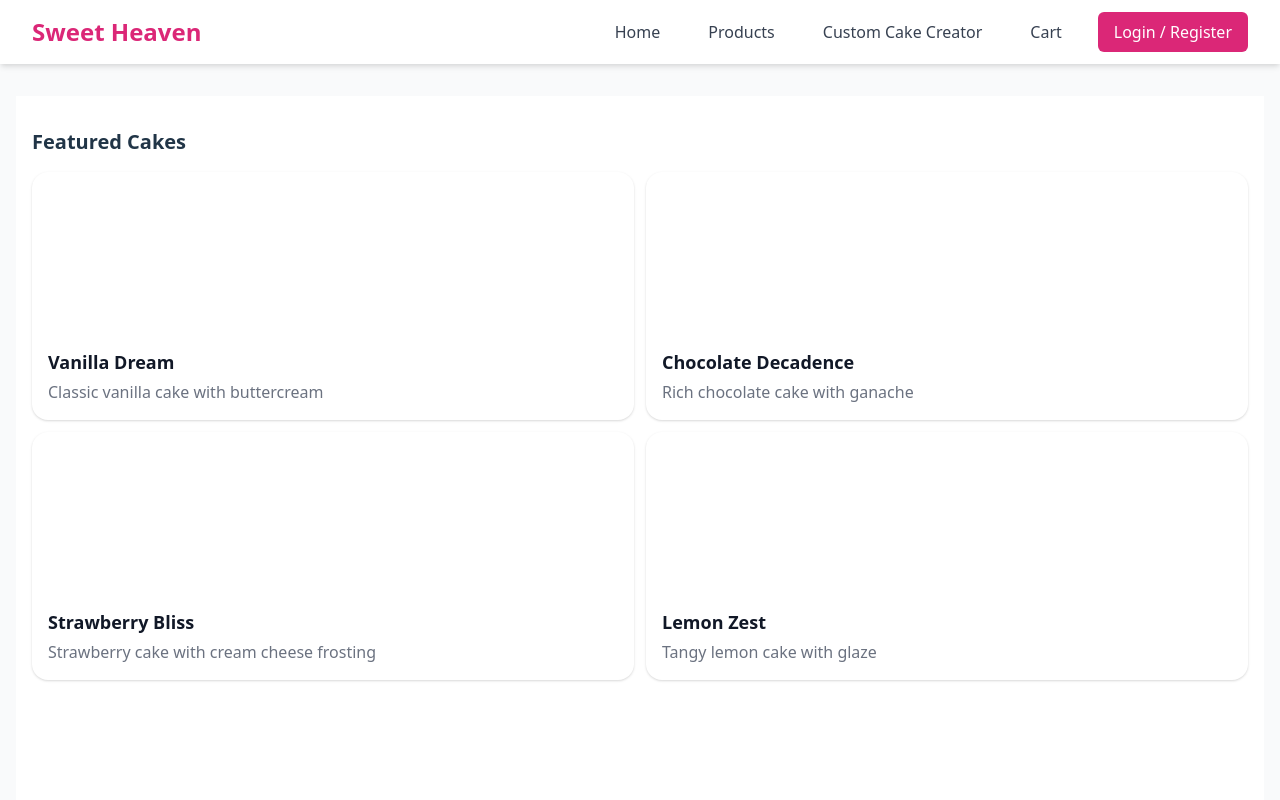
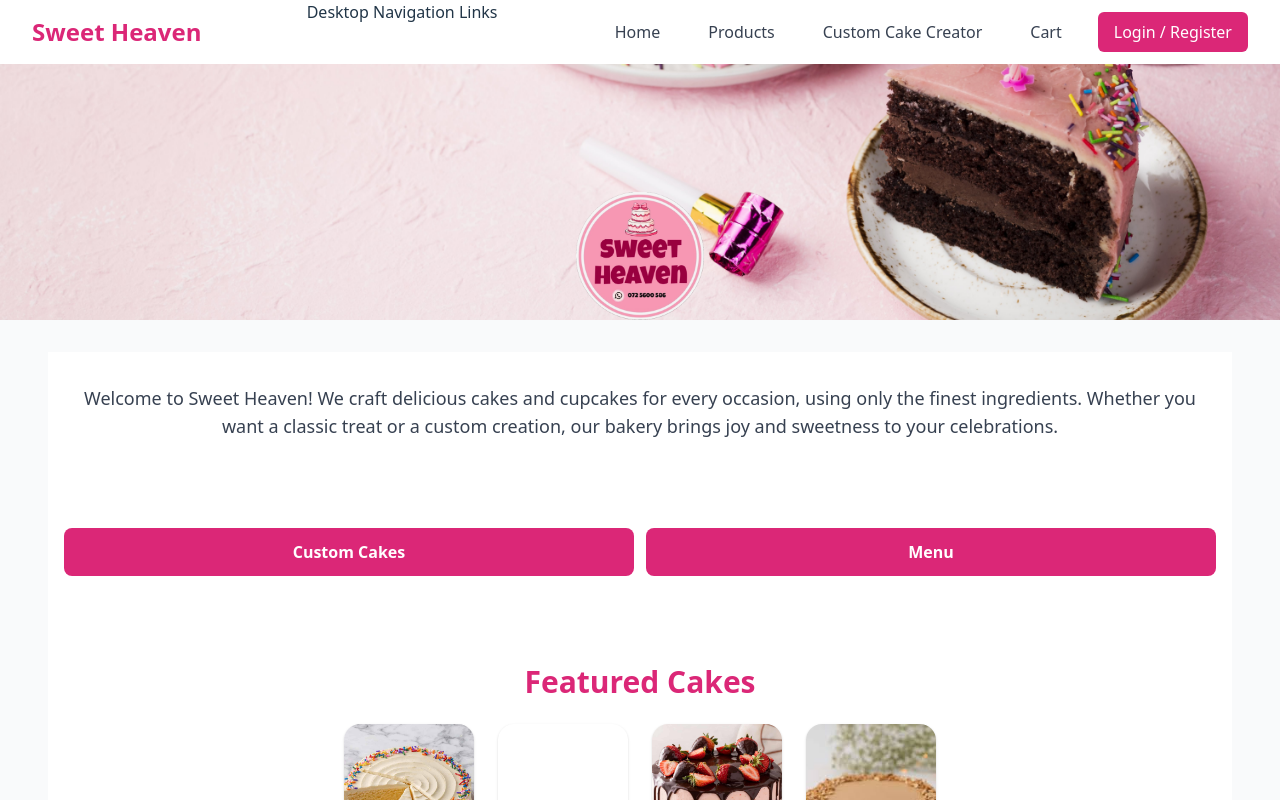
Before and after one commit to Pubuditha2001/Sweet_Heaven, a React (Vite) app in the folder frontend/: page / in a window 1280 px wide. Shown: the top 800 px of the page. Built offline with nearby package versions, Linux system fonts and the light colour scheme.

Commit message:
created landing page rough

```diff
--- a/frontend/components/Cake.jsx
+++ b/frontend/components/Cake.jsx
@@ -31,9 +31,9 @@ const Cake = ({ cake }) => {
         </div>
         <div className="p-4 flex flex-col flex-1 justify-center h-24">
           {/* Fixed height for title and description */}
-          <h3 className="text-lg font-semibold text-gray-900 mb-1">
+          <h2 className="text-lg font-semibold text-gray-900 mb-1">
             {cake.name}
-          </h3>
+          </h2>
           <p className="text-gray-500 text-base">{cake.description}</p>
         </div>
       </div>
--- a/frontend/components/Footer.jsx
+++ b/frontend/components/Footer.jsx
@@ -21,7 +21,7 @@ export default function Footer() {
             </p>
           </div>
 
-          {/* Quick Links */}
+          {/* Quick Links
           <div>
             <h3 className="text-gray-800 font-semibold text-lg mb-4">
               Quick Links
@@ -68,7 +68,7 @@ export default function Footer() {
                 </Link>
               </li>
             </ul>
-          </div>
+          </div> */}
 
           {/* Contact & Social */}
           <div>
--- /dev/null
+++ b/frontend/components/Hero.jsx
@@ -0,0 +1,21 @@
+import React from "react";
+
+const Hero = () => (
+  <div className="px-0 pt-0 pb-0">
+    <div
+      className="bg-cover bg-center flex flex-col justify-end overflow-hidden min-h-[200px] h-64 sm:h-200 md:h-[1000px] lg:h-[1000px] xl:h-[1000px]"
+      style={{
+        backgroundImage: `url("../src/assets/hero.jpg")`,
+      }}
+    >
+      {/* Logo overlay (optional, if you want logo on hero) */}
+      <img
+        src="../src/assets/logo.png"
+        alt="Sweet Heaven"
+        className="w-32 mx-auto mt-6"
+      />
+    </div>
+  </div>
+);
+
+export default Hero;
--- a/frontend/components/Navbar.jsx
+++ b/frontend/components/Navbar.jsx
@@ -15,15 +15,14 @@ export default function Navbar() {
         <div className="flex justify-between h-16">
           {/* Logo section */}
           <div className="flex-shrink-0 flex items-center">
-            <Link to="/" className="flex items-center">
+            <Link to="../src/assets/logo.png" className="flex items-center">
               {/* You can replace this with an actual logo image */}
               <span className="text-pink-600 font-bold text-2xl">
                 Sweet Heaven
               </span>
             </Link>
           </div>
-
-          {/* Desktop Navigation Links */}
+          Desktop Navigation Links
           <div className="hidden md:flex items-center space-x-6">
             <Link
               to="/"
@@ -56,7 +55,6 @@ export default function Navbar() {
               Login / Register
             </Link>
           </div>
-
           {/* Mobile menu button */}
           <div className="md:hidden flex items-center">
             <button
--- a/frontend/pages/Home.jsx
+++ b/frontend/pages/Home.jsx
@@ -5,59 +5,63 @@ const cakes = [
   {
     name: "Vanilla Dream",
     description: "Classic vanilla cake with buttercream",
-    img: "https://lh3.googleusercontent.com/aida-public/AB6AXuCahFx11XcWgBIPhf6D1Rx654avfQAraffDcbk4jQxS-y1XkF8v5mXVEPffqAaRVR3NmdK4JpH0weAUeB5bvX6IVcYI3DjYJs1n8GV6bLQCCyXWwQLhYfHs1j6ywUoXJOZjyo0FBxs1NLpn7-6Fa6LNheT2NcbOBWSThpOqr951-XP68ByghcfGg71DtGaXBFl49Pl1dTiQsK6Cv6jQsMt3lWA5bdPvAW9I9DI8FjhZNJ-gMHS_15Sq7jeqc180mbPLwLY8YVwHwJQu",
+    img: "cakes/normal-cakes/vanila-cake.jpg",
   },
   {
     name: "Chocolate Decadence",
     description: "Rich chocolate cake with ganache",
-    img: "https://lh3.googleusercontent.com/aida-public/AB6AXuA5BT1l39A9UVa-vhLr_M0s97Ht0OADAGexsBJIcSMZSYzp5st7Or6IUOIU01zO7UD1OvGwreos7VJBiLvBpRLa15nAa0rjHIAhL_iIANaU7EpMvw5khHDH7JqqB1Umu7ZDcuPoqtUihdjtzBYh3S4TA4ypJUMRNxd9h62831Z-20Qcd9EKTHcIEnPRviA0baydRW36thXZorIvSS_H5BVu2EeoDrqNvRFb1j2c-5LonqeqGH3YyA4yhpkQ2nCw5RHI7ns8m3v2Lzvw",
+    img: "cakes/normal-cakes/chocolate-cake.jpeg",
   },
   {
     name: "Strawberry Bliss",
     description: "Strawberry cake with cream cheese frosting",
-    img: "https://lh3.googleusercontent.com/aida-public/AB6AXuCcx5RCBzwKSbkakOu-BT5iDg-vj8oQZHxm9XHLacNPRmCsSBF9TOv7es66K3q4o8LDMVFpV-szkS5Q59oV7_P7axoCAx0d4NquCCv-0owj14wtdkxS_kvt2iHWkqxSxP-2qusP17ZW7d1d5hZmE06rz2muYAINtpIqHwrOfvlZDnmlHJX8xvTZ50kZTkrIDnlvIXRlz-KSqzPk7Z3r9sTUJJvgvrVph6HEb5ymjD6cgBldOfCCFS1TYGlDk4jq4SbajxPn9bbeMY5O",
+    img: "cakes/normal-cakes/strawberry-cake.jpg",
   },
   {
     name: "Lemon Zest",
     description: "Tangy lemon cake with glaze",
-    img: "https://lh3.googleusercontent.com/aida-public/AB6AXuAYRVx9SLQ5YmX9zT6oRo2oc6xWgqHoAo3EuwFHjhqFrx-xMTBf3ZFB49hzEuuIKMboTr9_YM52_F1jzRurWxho5GHie2MBAgHvqhtHUSrMtb9_qyGBV4QBvUlC4GN5szKLrggdasS54eB53N0mwAKZuTDROo84wqSnh3zV0vfAhZCDwY_NcPJJ34XiOR1egqKTnECa9CP3780QIoIpZdO9k8IEyfGZMc2zSrhuzj_AyGa_Vw00G9t4HlwZxDmj_FCg7gRxhu4RfLV8",
+    img: "cakes/normal-cakes/coffee-cake.jpeg",
   },
 ];
 
 const Home = () => {
   return (
     <div
-      className="flex flex-col min-h-screen bg-white justify-between overflow-x-hidden"
+      className="flex flex-col min-h-screen bg-white justify-between overflow-x-hidden pt-8 pb-8"
       style={{ fontFamily: '"Plus Jakarta Sans", "Noto Sans", sans-serif' }}
     >
-      {/* Hero Section */}
-      <div className="px-4 pt-4 pb-2">
-        <div
-          className="bg-cover bg-center flex flex-col justify-end overflow-hidden rounded-xl min-h-[200px]"
-          style={{
-            backgroundImage: `url("https://lh3.googleusercontent.com/aida-public/AB6AXuDhfvHS9UdazjhNQISl4-6m-69meLjfwNoEJtj41Hmc7ZK_ywnCTJY4jIJzeBxT-CWGgbEx-mg_PanQlb-wi7i5jSSEd6Mq6f2vrh_C0C7ATnN4naozelxidhLb2oy3QqSi710GDRcwbGrgBNt_1clOhFR-GJxGULPYlCtwHab4sAnhflAQ9i4VQfusNRK1yrxbVjooOCTEe1Y-iOM_fZEVPPZmwSj3PBY59KUlH0Ht7ZRq6G9PXQM1qbusCwGl2aBsxyUrle_1w2ZS")`,
-          }}
-        ></div>
-      </div>
-
-      {/* Featured Cakes */}
-      <div className="bg-white rounded-t-xl -mt-2 pt-4 px-4">
-        <h2 className="text-[#181113] text-xl font-bold mb-4">
-          Featured Cakes
-        </h2>
-
-        <div className="grid grid-cols-2 gap-3">
-          {cakes.map((cake, index) => (
-            <Cake key={index} cake={cake} />
-          ))}
-        </div>
+      {/* Business Description */}
+      <div className="px-4 text-center mb-2">
+        <p className="text-gray-700 text-base sm:text-lg">
+          Welcome to Sweet Heaven! We craft delicious cakes and cupcakes for
+          every occasion, using only the finest ingredients. Whether you want a
+          classic treat or a custom creation, our bakery brings joy and
+          sweetness to your celebrations.
+        </p>
       </div>
 
       {/* Call to Action */}
-      <div className="flex px-4 py-3 justify-center mt-auto">
-        <button className="w-full cursor-pointer items-center justify-center overflow-hidden rounded-lg h-12 px-4 bg-[#eb477e] text-white text-base font-bold">
-          Order Custom Cake
+      <div className="flex px-4 py-3 justify-center mt-8 gap-3">
+        <button className="w-full cursor-pointer items-center justify-center overflow-hidden rounded-lg h-12 px-4 bg-pink-600 text-white text-base font-bold">
+          Custom Cakes
         </button>
+        <button className="w-full cursor-pointer items-center justify-center overflow-hidden rounded-lg h-12 px-4 bg-pink-600 text-white text-base font-bold border border-[#eb477e]">
+          Menu
+        </button>
+      </div>
+
+      {/* Featured Cakes - updated to be responsive */}
+      <div className="p-2 sm:p-4 md:p-6 max-w-2xl mx-auto">
+        <div className="bg-white rounded-t-xl pt-4 px-4">
+          <h2 className="text-2xl sm:text-3xl font-bold text-pink-600 mb-4 sm:mb-6 text-center">
+            Featured Cakes
+          </h2>
+          <div className="grid grid-cols-2 md:grid-cols-3 lg:grid-cols-4 gap-4 md:gap-6">
+            {cakes.map((cake, index) => (
+              <Cake key={index} cake={cake} />
+            ))}
+          </div>
+        </div>
       </div>
     </div>
   );
--- a/frontend/src/App.css
+++ b/frontend/src/App.css
@@ -5,8 +5,38 @@
 
 /* Additional styles for Sweet Heaven cake shop */
 .container {
-  max-width: 1280px;
+  width: 100%;
+  max-width: 100%;
   margin: 0 auto;
+  padding-left: 0; /* No padding on mobile */
+  padding-right: 0; /* No padding on mobile */
+}
+
+@media (min-width: 768px) {
+  .container {
+    padding-left: 2rem; /* Restore padding on medium screens */
+    padding-right: 2rem; /* Restore padding on medium screens */
+    max-width: 1280px; /* Restore max width on medium screens */
+  }
+}
+
+@media (min-width: 1024px) {
+  .container {
+    padding-left: 3rem; /* More padding on large screens */
+    padding-right: 3rem; /* More padding on large screens */
+  }
 }
 
 /* You can add more custom styles here as needed */
+.custom-main-padding {
+  padding: 32px 16px; /* Example: 32px top/bottom, 16px left/right */
+}
+
+/* No scrollbar utility */
+.no-scrollbar::-webkit-scrollbar {
+  display: none;
+}
+.no-scrollbar {
+  -ms-overflow-style: none;
+  scrollbar-width: none;
+}
--- a/frontend/src/App.jsx
+++ b/frontend/src/App.jsx
@@ -6,14 +6,24 @@ import Products from "../pages/Products";
 import CustomCake from "../pages/CustomCake";
 import Cart from "../pages/Cart";
 import Admin from "../pages/Admin";
-import { BrowserRouter as Router, Routes, Route } from "react-router-dom";
+import Hero from "../components/Hero";
+import {
+  BrowserRouter as Router,
+  Routes,
+  Route,
+  useLocation,
+} from "react-router-dom";
 
-function App() {
+// Create a wrapper component that decides when to show Hero
+function AppContent() {
+  const location = useLocation();
+  const isHomePage = location.pathname === "/";
+
   return (
-    <Router>
     <div className="min-h-screen bg-gray-50 flex flex-col">
       <Navbar />
-        <main className="container mx-auto px-4 py-8 flex-grow">
+      {isHomePage && <Hero />} {/* Only show Hero on home page */}
+      <main className="container mx-auto px-0 md:px-8 lg:px-12 py-8 flex-grow">
         <Routes>
           <Route path="/" element={<Home />} />
           <Route path="/products" element={<Products />} />
@@ -24,6 +34,13 @@ function App() {
       </main>
       <Footer />
     </div>
+  );
+}
+
+function App() {
+  return (
+    <Router>
+      <AppContent />
     </Router>
   );
 }
```
Also changed, not shown: frontend/pages/Products.jsx (+12 -12 lines), frontend/src/assets/hero.jpg (added). Lines whose indentation alone changed are shown as unchanged.
